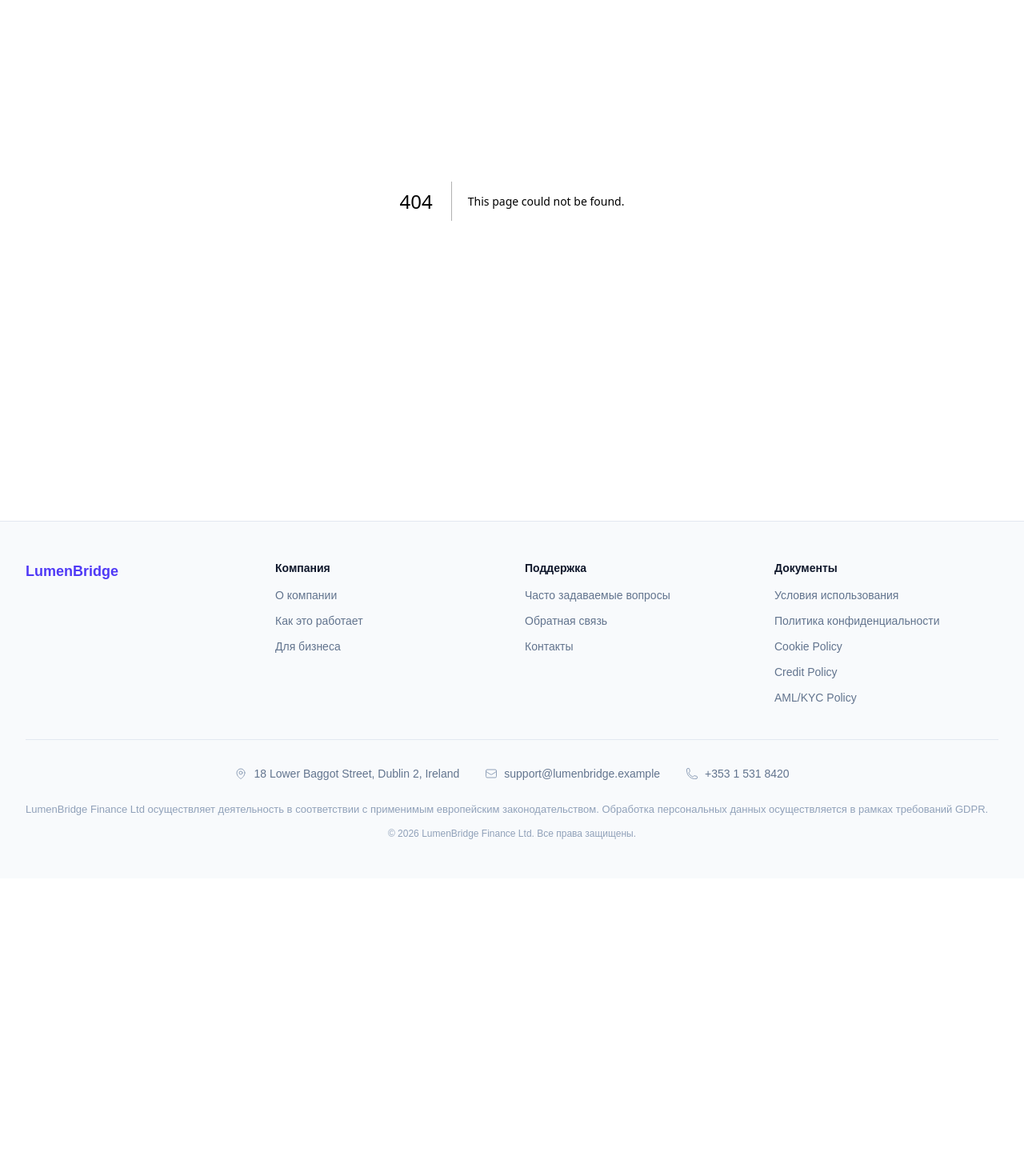
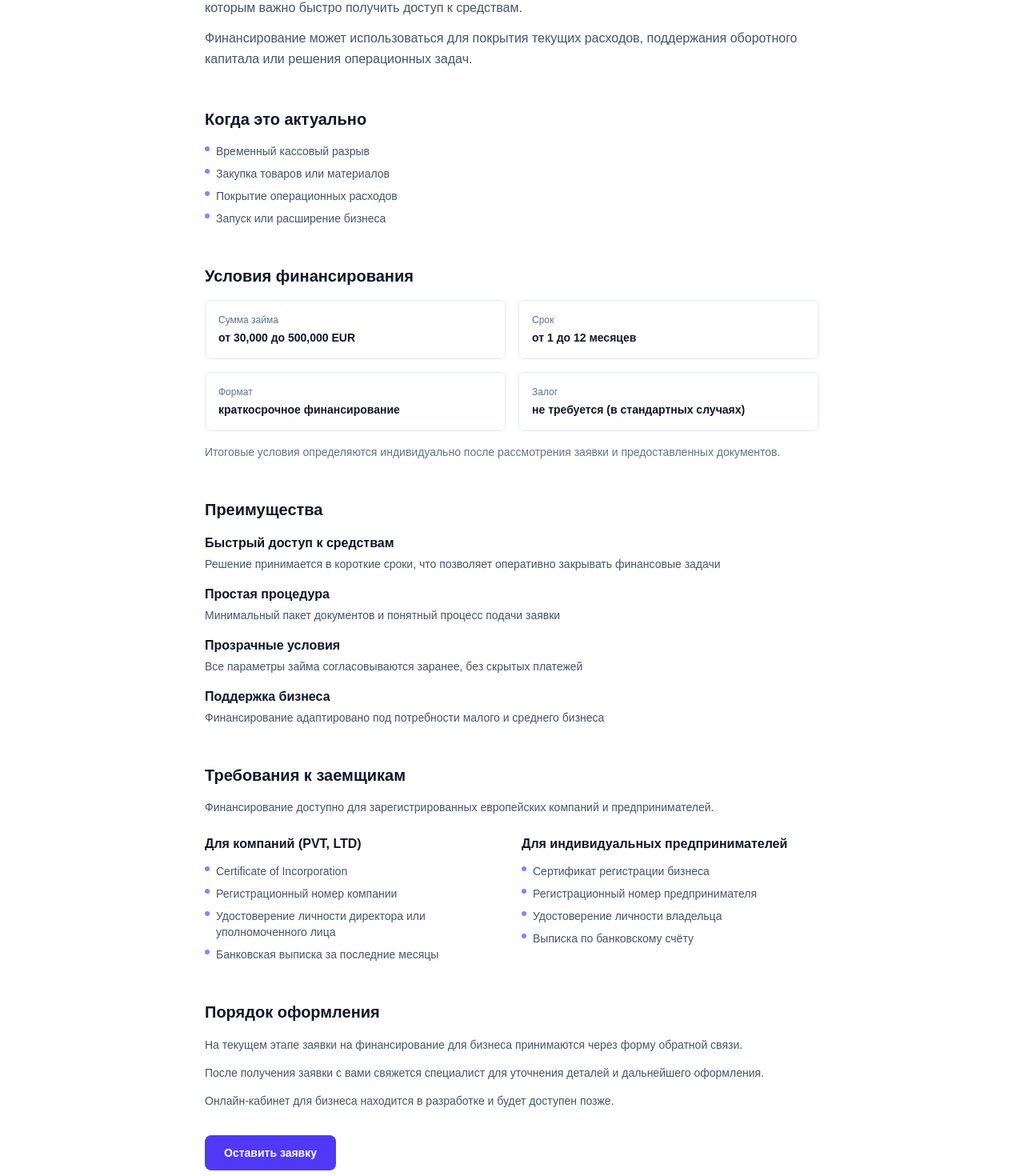
Before and after one commit to antonbukhalov13/04-fullstack-mvp, a Next.js app in the folder frontend/: page /business in a window 1280 px wide. Before the commit this address had no page. Shown: the part 214-1684 px from the top of the page at 80% size. Before the commit the page ends 1312 px from the top, so only its background shows below. Built offline with nearby package versions, Linux system fonts and the light colour scheme.

Commit message:
add full business page with financing conditions and requirements

```diff
--- /dev/null
+++ b/frontend/src/app/business/page.tsx
@@ -0,0 +1,210 @@
+import type { Metadata } from 'next';
+import Link from 'next/link';
+
+export const metadata: Metadata = {
+  title: 'Для бизнеса',
+};
+
+const whenRelevant = [
+  'Временный кассовый разрыв',
+  'Закупка товаров или материалов',
+  'Покрытие операционных расходов',
+  'Запуск или расширение бизнеса',
+];
+
+const conditions = [
+  { label: 'Сумма займа', value: 'от 30,000 до 500,000 EUR' },
+  { label: 'Срок', value: 'от 1 до 12 месяцев' },
+  { label: 'Формат', value: 'краткосрочное финансирование' },
+  { label: 'Залог', value: 'не требуется (в стандартных случаях)' },
+];
+
+const advantages = [
+  {
+    title: 'Быстрый доступ к средствам',
+    description:
+      'Решение принимается в короткие сроки, что позволяет оперативно закрывать финансовые задачи',
+  },
+  {
+    title: 'Простая процедура',
+    description:
+      'Минимальный пакет документов и понятный процесс подачи заявки',
+  },
+  {
+    title: 'Прозрачные условия',
+    description:
+      'Все параметры займа согласовываются заранее, без скрытых платежей',
+  },
+  {
+    title: 'Поддержка бизнеса',
+    description:
+      'Финансирование адаптировано под потребности малого и среднего бизнеса',
+  },
+];
+
+const docsCompanies = [
+  'Certificate of Incorporation',
+  'Регистрационный номер компании',
+  'Удостоверение личности директора или уполномоченного лица',
+  'Банковская выписка за последние месяцы',
+];
+
+const docsSole = [
+  'Сертификат регистрации бизнеса',
+  'Регистрационный номер предпринимателя',
+  'Удостоверение личности владельца',
+  'Выписка по банковскому счёту',
+];
+
+export default function BusinessPage() {
+  return (
+    <main className="py-16 bg-white">
+      <div className="mx-auto max-w-7xl px-4 sm:px-6 lg:px-8">
+        <div className="mx-auto max-w-3xl">
+          <h1 className="text-3xl sm:text-4xl font-bold text-slate-900">
+            Займы для бизнеса в Европе
+          </h1>
+          <div className="mt-4 text-base text-slate-600 leading-relaxed space-y-3">
+            <p>
+              Компания предлагает краткосрочные финансовые решения для
+              предпринимателей и компаний, которым важно быстро получить доступ к
+              средствам.
+            </p>
+            <p>
+              Финансирование может использоваться для покрытия текущих расходов,
+              поддержания оборотного капитала или решения операционных задач.
+            </p>
+          </div>
+
+          <h2 className="mt-12 text-xl font-semibold text-slate-900">
+            Когда это актуально
+          </h2>
+          <ul className="mt-4 space-y-2">
+            {whenRelevant.map((item) => (
+              <li key={item} className="flex items-start gap-2 text-sm text-slate-600">
+                <span className="mt-1 h-1.5 w-1.5 shrink-0 rounded-full bg-indigo-400" />
+                {item}
+              </li>
+            ))}
+          </ul>
+
+          <h2 className="mt-12 text-xl font-semibold text-slate-900">
+            Условия финансирования
+          </h2>
+          <div className="mt-4 grid grid-cols-1 sm:grid-cols-2 gap-4">
+            {conditions.map((item) => (
+              <div
+                key={item.label}
+                className="rounded-lg border border-slate-200 p-4"
+              >
+                <dt className="text-xs text-slate-500">{item.label}</dt>
+                <dd className="mt-1 text-sm font-semibold text-slate-900">
+                  {item.value}
+                </dd>
+              </div>
+            ))}
+          </div>
+          <p className="mt-4 text-sm text-slate-500">
+            Итоговые условия определяются индивидуально после рассмотрения заявки
+            и предоставленных документов.
+          </p>
+
+          <h2 className="mt-12 text-xl font-semibold text-slate-900">
+            Преимущества
+          </h2>
+          <div className="mt-4 space-y-4">
+            {advantages.map((item) => (
+              <div key={item.title}>
+                <h3 className="text-base font-semibold text-slate-900">
+                  {item.title}
+                </h3>
+                <p className="mt-1 text-sm text-slate-600">
+                  {item.description}
+                </p>
+              </div>
+            ))}
+          </div>
+
+          <h2 className="mt-12 text-xl font-semibold text-slate-900">
+            Требования к заемщикам
+          </h2>
+          <p className="mt-4 text-sm text-slate-600">
+            Финансирование доступно для зарегистрированных европейских компаний и
+            предпринимателей.
+          </p>
+
+          <div className="mt-6 grid grid-cols-1 sm:grid-cols-2 gap-6">
+            <div>
+              <h3 className="text-base font-semibold text-slate-900">
+                Для компаний (PVT, LTD)
+              </h3>
+              <ul className="mt-3 space-y-2">
+                {docsCompanies.map((item) => (
+                  <li key={item} className="flex items-start gap-2 text-sm text-slate-600">
+                    <span className="mt-1 h-1.5 w-1.5 shrink-0 rounded-full bg-indigo-400" />
+                    {item}
+                  </li>
+                ))}
+              </ul>
+            </div>
+            <div>
+              <h3 className="text-base font-semibold text-slate-900">
+                Для индивидуальных предпринимателей
+              </h3>
+              <ul className="mt-3 space-y-2">
+                {docsSole.map((item) => (
+                  <li key={item} className="flex items-start gap-2 text-sm text-slate-600">
+                    <span className="mt-1 h-1.5 w-1.5 shrink-0 rounded-full bg-indigo-400" />
+                    {item}
+                  </li>
+                ))}
+              </ul>
+            </div>
+          </div>
+
+          <h2 className="mt-12 text-xl font-semibold text-slate-900">
+            Порядок оформления
+          </h2>
+          <div className="mt-4 text-sm text-slate-600 leading-relaxed space-y-3">
+            <p>
+              На текущем этапе заявки на финансирование для бизнеса принимаются
+              через форму обратной связи.
+            </p>
+            <p>
+              После получения заявки с вами свяжется специалист для уточнения
+              деталей и дальнейшего оформления.
+            </p>
+            <p>
+              Онлайн-кабинет для бизнеса находится в разработке и будет доступен
+              позже.
+            </p>
+          </div>
+
+          <div className="mt-8">
+            <Link
+              href="/apply?type=business"
+              className="inline-flex items-center rounded-lg bg-indigo-600 px-6 py-3 text-sm font-semibold text-white hover:bg-indigo-500"
+            >
+              Оставить заявку
+            </Link>
+          </div>
+
+          <div className="mt-12 border-t border-slate-200 pt-8">
+            <h2 className="text-xl font-semibold text-slate-900">Заключение</h2>
+            <div className="mt-4 text-sm text-slate-600 leading-relaxed space-y-3">
+              <p>
+                Мы понимаем, что бизнесу важны скорость, предсказуемость и
+                понятные условия.
+              </p>
+              <p>
+                Компания предоставляет решения, которые позволяют
+                сосредоточиться на развитии, не отвлекаясь на сложные финансовые
+                процессы.
+              </p>
+            </div>
+          </div>
+        </div>
+      </div>
+    </main>
+  );
+}
```
